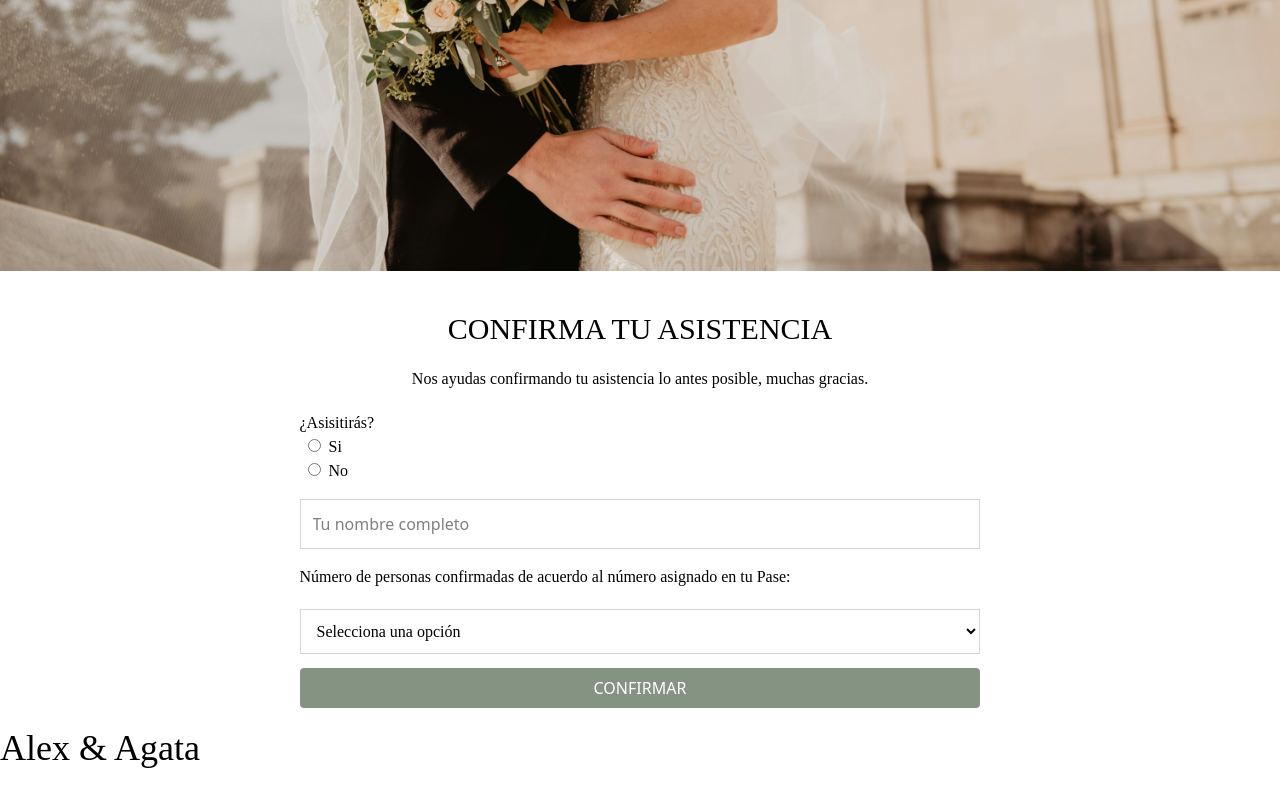
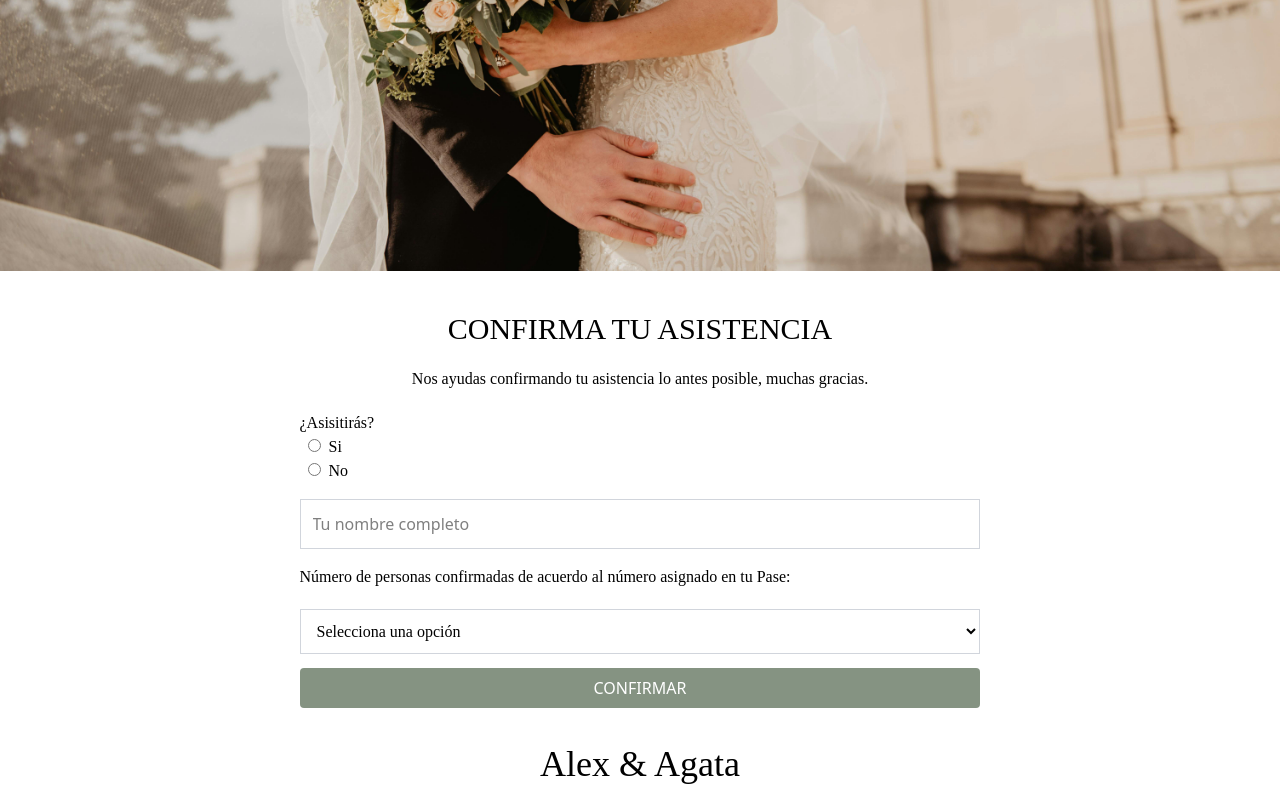
Before and after one commit to VictorGarcia2/template-one-wedding, a React (Vite) app: page / in a window 1280 px wide. Shown: the part 8515-9315 px from the top of the page. Before the commit the page ends 9283 px from the top, so only its background shows below. Built offline with nearby package versions, Linux system fonts and the light colour scheme; a web font is replaced by a local one.

Commit message:
Mejorar estilo del componente Footer, añadiendo padding y centrando el texto

```diff
--- a/src/sections/Footer.jsx
+++ b/src/sections/Footer.jsx
@@ -3,7 +3,7 @@ import React from 'react'
 export default function Footer() {
   return (
     <div className='flex flex-col justify-center'>
-      <p className='font-display text-4xl '>Alex & Agata</p>
+      <p className=' p-4 text-center font-display text-4xl '>Alex & Agata</p>
     </div>
   )
 }
```
